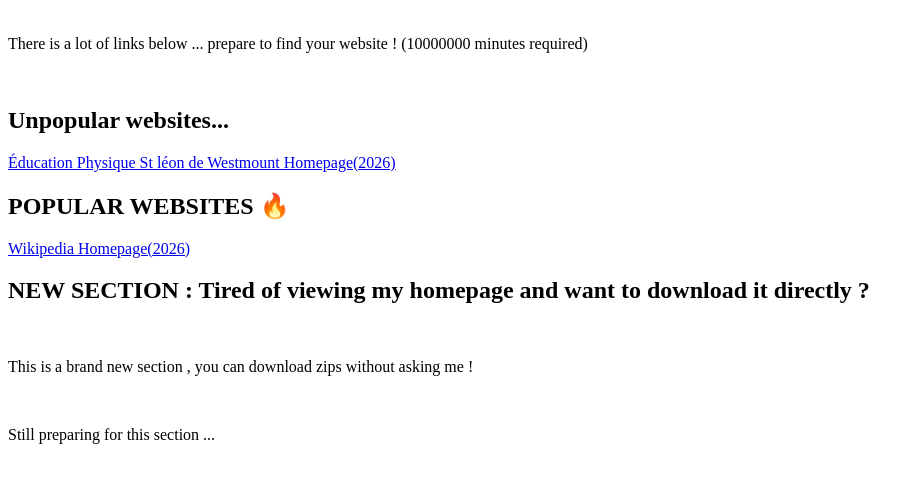
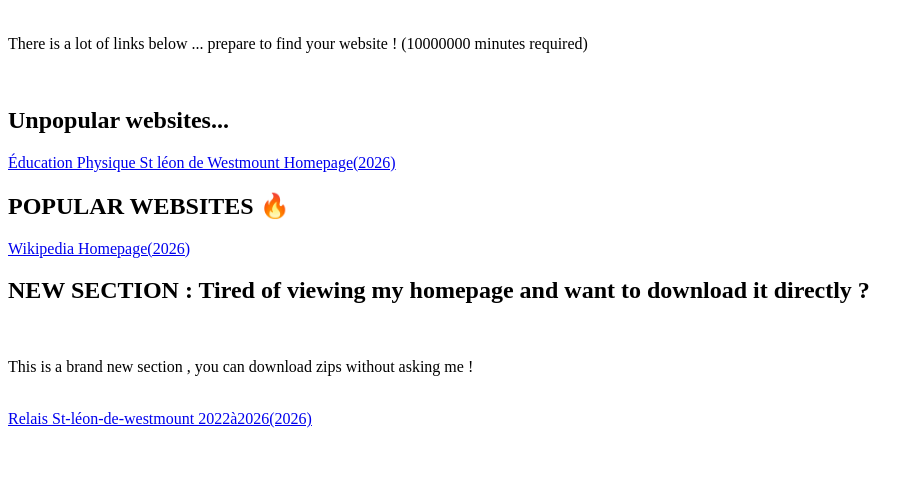
Before and after one commit to RyanChenGo/archivey, a plain HTML site: page index.html in a window 1280 px wide. Shown: the part 79-562 px from the top of the page, without its empty margins (0-924 px from the left). Drawn offline with Linux system fonts and the light colour scheme.

Commit message:
Add download link for homepage zip file
Added a download link for the zip file of the new section.

```diff
--- a/index.html
+++ b/index.html
@@ -19,6 +19,7 @@
 <br>
 <p>This is a brand new section , you can download zips without asking me !</p>
 <br>
-<p>Still preparing for this section ...</p>
+<a href="https://github.com/RyanChenGo/archivey/releases/download/zip/relais-st-leon-2022a2026.2026.zip">Relais St-léon-de-westmount 2022à2026(2026)</a>
+<br>
 </body>
 </html>
```
